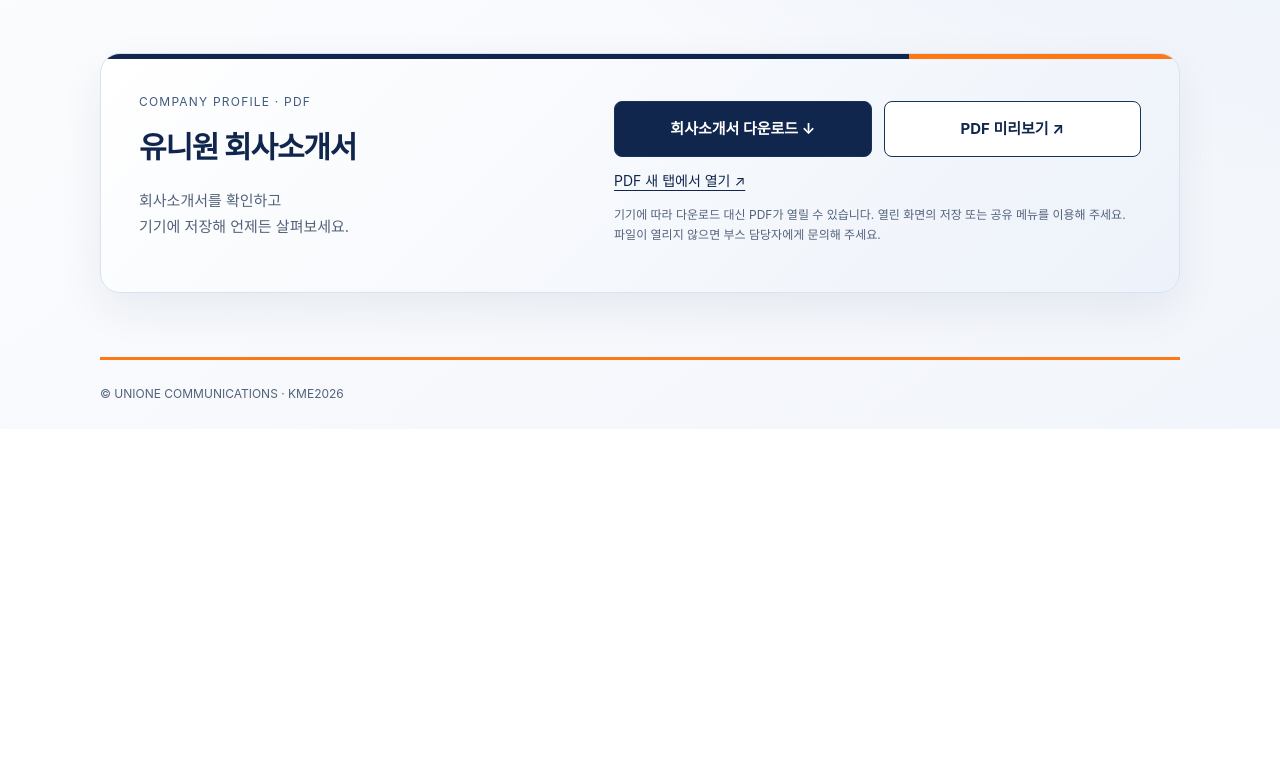
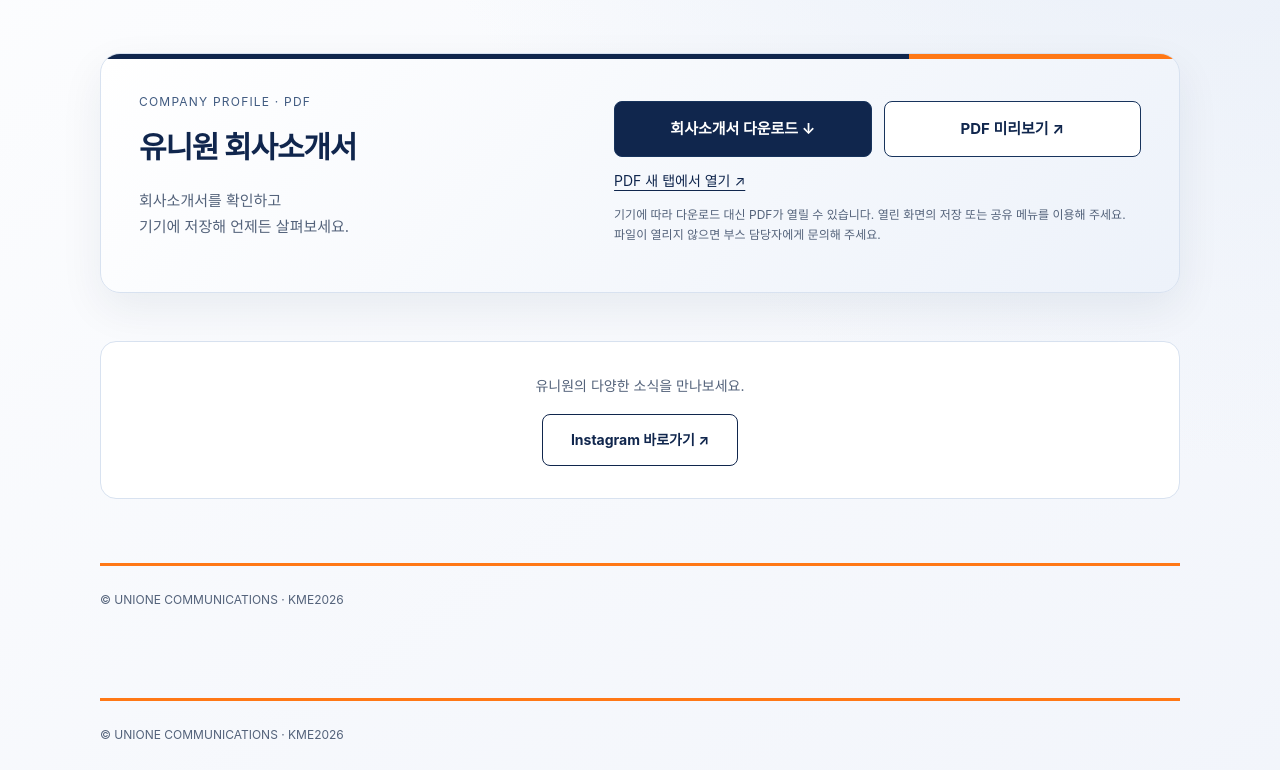
Before and after one commit to unionecommunications/brochure, a plain HTML site: page index.html in a window 1280 px wide. Shown: the part 599-1369 px from the top of the page. Before the commit the page ends 1028 px from the top, so only its background shows below. Drawn offline with Linux system fonts and the light colour scheme.

Commit message:
Update index.html

```diff
--- a/index.html
+++ b/index.html
@@ -237,7 +237,43 @@
       color: #53627a;
       font-size: 12px;
     }
+/* Instagram */
+.social-section {
+  margin-top: 48px;
+  padding: 32px 20px;
+  text-align: center;
+  border: 1px solid #d8e2f0;
+  border-radius: 16px;
+  background: #fff;
+}
 
+.social-section p {
+  margin: 0 0 16px;
+  color: #53627a;
+  font-size: 14px;
+}
+
+.instagram-btn {
+  display: inline-flex;
+  align-items: center;
+  justify-content: center;
+  gap: 10px;
+  min-height: 52px;
+  padding: 12px 28px;
+  border: 1px solid #10264d;
+  border-radius: 8px;
+  color: #10264d;
+  background: #fff;
+  font-size: 14px;
+  font-weight: 700;
+  text-decoration: none;
+  transition: background .2s, color .2s;
+}
+
+.instagram-btn:hover {
+  background: #10264d;
+  color: #fff;
+}
     @media (max-width: 720px) {
       .hero { padding-top: 48px; }
       .card { grid-template-columns: 1fr; padding: 28px; gap: 20px; }
@@ -346,7 +382,30 @@
         </iframe>
       </section>
     </main>
+      </section>
 
+      <!-- Instagram -->
+      <section class="social-section"
+               aria-label="유니원 공식 인스타그램">
+
+        <p>유니원의 다양한 소식을 만나보세요.</p>
+
+        <a class="instagram-btn"
+           href="https://www.instagram.com/계정명/"
+           target="_blank"
+           rel="noopener noreferrer"
+           aria-label="유니원 공식 인스타그램 (새 탭)">
+
+          Instagram 바로가기 ↗
+
+        </a>
+      </section>
+
+    </main>
+
+    <footer>
+      © UNIONE COMMUNICATIONS · KME2026
+    </footer>
     <footer>
       © UNIONE COMMUNICATIONS · KME2026
     </footer>
```
